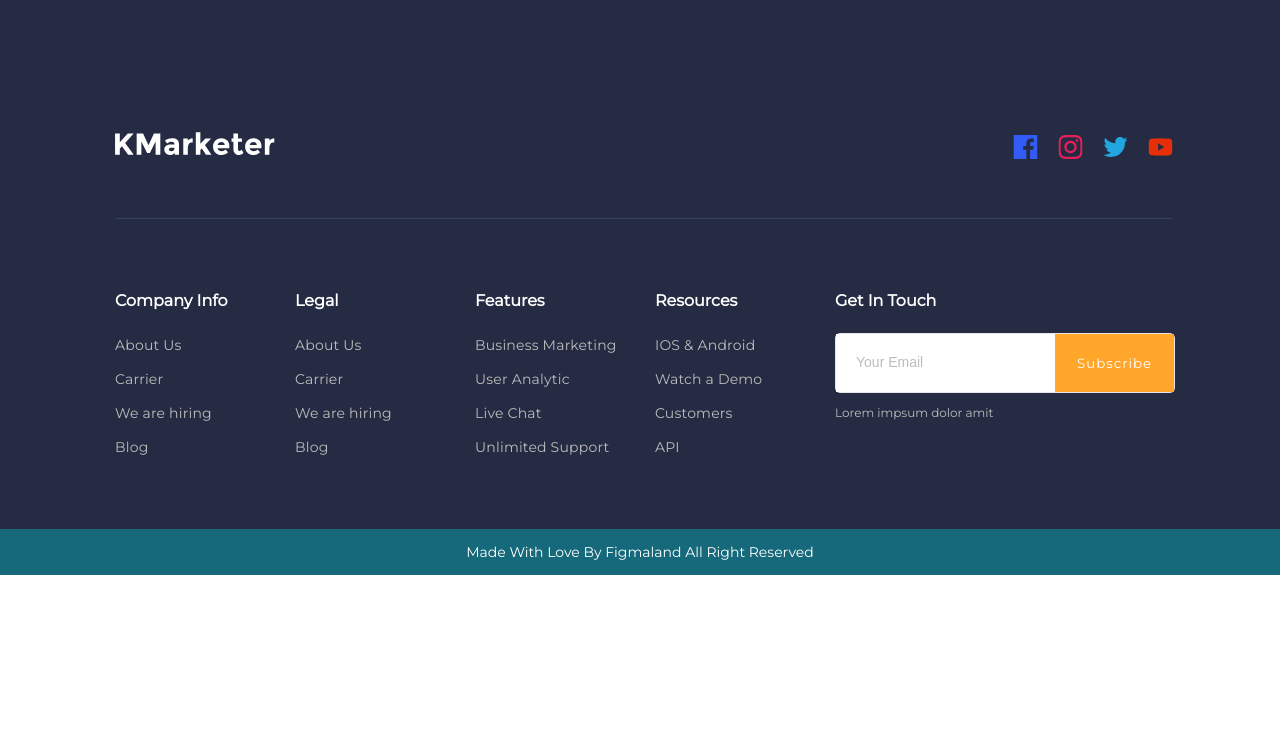
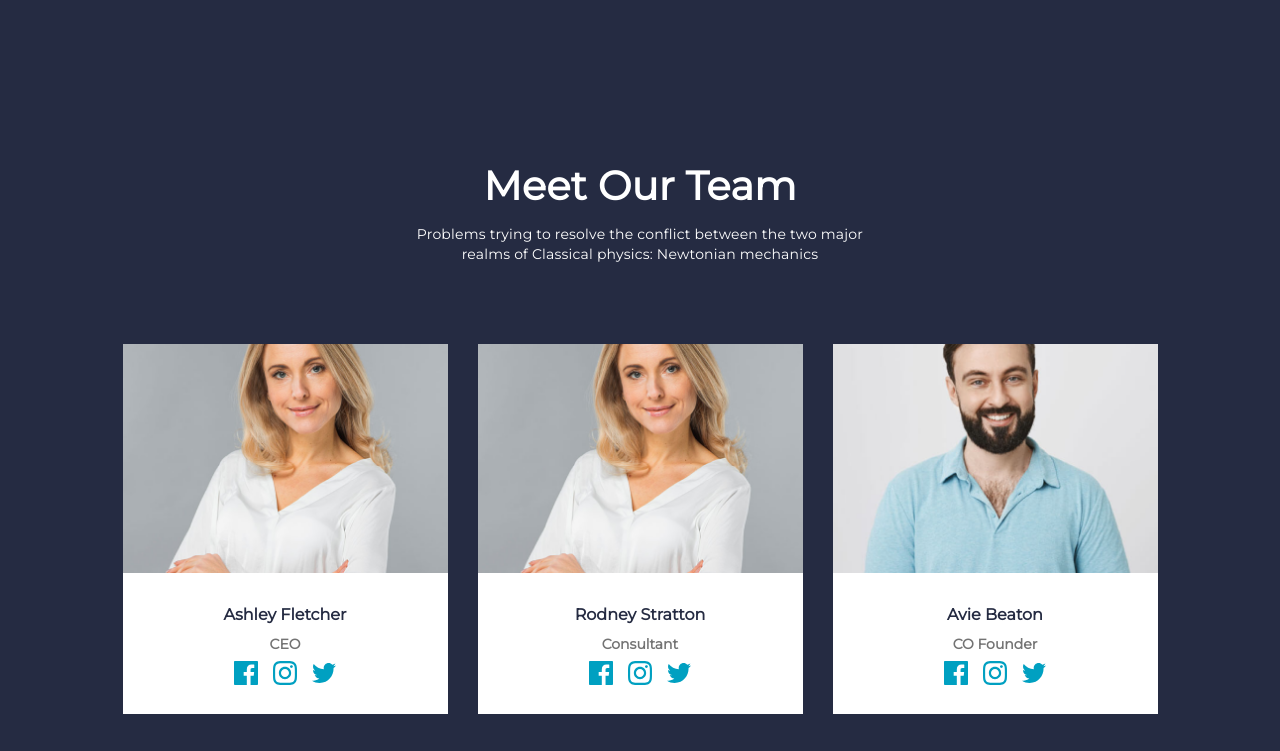
Before and after one commit to HappyJuliana/First_website_1, a plain HTML site: page index.html in a window 1280 px wide. Shown: the part 2069-2820 px from the top of the page. Before the commit the page ends 2644 px from the top, so only its background shows below. Drawn offline with Linux system fonts and the light colour scheme.

Commit message:
created team page (HTML+CSS)

```diff
--- a/index.html
+++ b/index.html
@@ -377,6 +377,75 @@
             line-height: 24px;
         }
 
+        .team {
+            background-color: var(--page-bg);
+        }
+
+        .team .container__heading {
+            margin: 80px 0;
+        }
+
+        .team .heading__section {
+            text-transform: initial;
+        }
+
+        .team__content {
+            color: black;
+            display: grid;
+            gap: 30px;
+            grid-template-columns: 325px 325px 325px;
+            grid-template-rows: 370px;
+            margin-bottom: 80px;
+        }
+
+        .team__content>div {
+            background-color: white;
+        }
+
+        .team .card {
+            padding: 0;
+            gap: 0;
+        }
+
+        .card__photo {
+            width: 325px;
+            height: 230px;
+        }
+
+        .card__info {
+            display: flex;
+            align-items: center;
+            flex-direction: column;
+            gap: 5px;
+            padding: 30px;
+        }
+
+        .info__social-media {
+            display: flex;
+            align-items: center;
+            gap: 15px;
+        }
+
+        .social-media__icon {
+            width: 24px;
+            height: 24px;
+        }
+
+        .info__header {
+            font-size: 16px;
+            font-weight: 700;
+            line-height: 24px;
+            color: #252B42;
+            margin: 0;
+        }
+
+        .info__subheader {
+            color: #737373;
+            font-weight: 600;
+            line-height: 24px;
+            margin: 0;
+        }
+
         .footer {
             --footer-secondary_bg: #16697A;
             --footer-div-bg: #364067;
@@ -536,7 +605,6 @@
             font-size: 12px;
             color: var(--footer-nav-link-color);
         }
-
     </style>
 </head>
 
@@ -656,7 +724,8 @@
                         <img src="icons\empty-star.svg" class="star__img" alt="empty star icon">
                     </div>
 
-                    <p class="card__content">Slate helps you see how many more days you need to work to reach your financial goal.</p>
+                    <p class="card__content">Slate helps you see how many more days you need to work to reach your
+                        financial goal.</p>
                     <div class="content__reviewer">
                         <img class="reviewer__img" src="icons/girl.svg" alt="girl icon">
                         <a class="reviewer__link" href="#">Regina Miles</a>
@@ -673,7 +742,8 @@
                         <img src="icons\empty-star.svg" class="star__img" alt="empty star icon">
                     </div>
 
-                <p class="card__content">Slate helps you see how many more days you need to work to reach your financial goal.</p>
+                    <p class="card__content">Slate helps you see how many more days you need to work to reach your
+                        financial goal.</p>
                     <div class="content__reviewer">
                         <img class="reviewer__img" src="icons/woman.svg" alt="woman icon">
                         <a class="reviewer__link" href="#">Regina Miles</a>
@@ -690,12 +760,91 @@
                         <img src="icons\empty-star.svg" class="star__img" alt="empty star icon">
                     </div>
 
-            <p class="card__content">Slate helps you see how many more days you need to work to reach your financial goal.</p>
+                    <p class="card__content">Slate helps you see how many more days you need to work to reach your
+                        financial goal.</p>
                     <div class="content__reviewer">
                         <img class="reviewer__img" src="icons/man.svg" alt="man icon">
                         <a class="reviewer__link" href="#">Regina Miles</a>
                         <p class="reviewer__profession">Designer</p>
                     </div>
+                </div>
+    </section>
+
+    <section class="team">
+        <div class="container">
+
+            <div class="container__heading">
+                <h2 class="heading__section">Meet Our Team</h2>
+                <p class="paragraph__section">Problems trying to resolve the conflict between
+                    the two major realms of Classical physics: Newtonian mechanics</p>
+            </div>
+
+            <div class="team__content">
+
+                <div class="card">
+                    <img class="card__photo" src="img/Ashley.png" alt="A woman named Ashley Fletcher">
+                    <div class="card__info">
+                        <h5 class="info__header">Ashley Fletcher</h5>
+                        <p class="info__subheader">CEO</p>
+                        <ul class="info__social-media">
+                            <li>
+                                <a href="#"><img src="icons/facebook light-blue.svg" class="social-media__icon" alt="Facebook"></a>
+                            </li>
+                            <li>
+                                <a href="#"><img src="icons/instagram light-blue.svg" class="social-media__icon" alt="Instagram"></a>
+                            </li>
+                            <li>
+                                <a href="#"><img src="icons/twitter light-blue.svg" class="social-media__icon" alt="Twitter"></a>
+                            </li>
+                        </ul>
+                    </div>
+                </div>
+
+                <div class="card">
+                    <img class="card__photo" src="img/Ashley.png" alt="A woman named Rodney Stratton">
+                    <div class="card__info">
+                        <h5 class="info__header">Rodney Stratton</h5>
+                        <p class="info__subheader">Consultant</p>
+                        <ul class="info__social-media">
+                            <li>
+                                <a href="#"><img src="icons/facebook light-blue.svg" class="social-media__icon" alt="Facebook"></a>
+                            </li>
+                            <li>
+                                <a href="#"><img src="icons/instagram light-blue.svg" class="social-media__icon" alt="Instagram"></a>
+                            </li>
+                            <li>
+                                <a href="#"><img src="icons/twitter light-blue.svg" class="social-media__icon" alt="Twitter"></a>
+                            </li>
+                        </ul>
+                    </div>
+                </div>
+
+                <div class="card">
+                    <img class="card__photo" src="img/Avie.png" alt="A man named Avie Beaton">
+                    <div class="card__info">
+                        <h5 class="info__header">Avie Beaton</h5>
+                        <p class="info__subheader">CO Founder</p>
+                        <ul class="info__social-media">
+                            <li>
+                                <a href="#"><img src="icons/facebook light-blue.svg" class="social-media__icon" alt="Facebook"></a>
+                            </li>
+                            <li>
+                                <a href="#"><img src="icons/instagram light-blue.svg" class="social-media__icon" alt="Instagram"></a>
+                            </li>
+                            <li>
+                                <a href="#"><img src="icons/twitter light-blue.svg" class="social-media__icon" alt="Twitter"></a>
+                            </li>
+                        </ul>
+                    </div>
+                </div>
+
+
+
+
+            </div>
+
+
+
         </div>
     </section>
 
```
Also changed, not shown: icons/facebook light-blue.svg (added), icons/instagram light-blue.svg (added), icons/twitter light-blue.svg (added), img/Ashley.png (added), img/Avie.png (added). Lines whose indentation alone changed are shown as unchanged.
